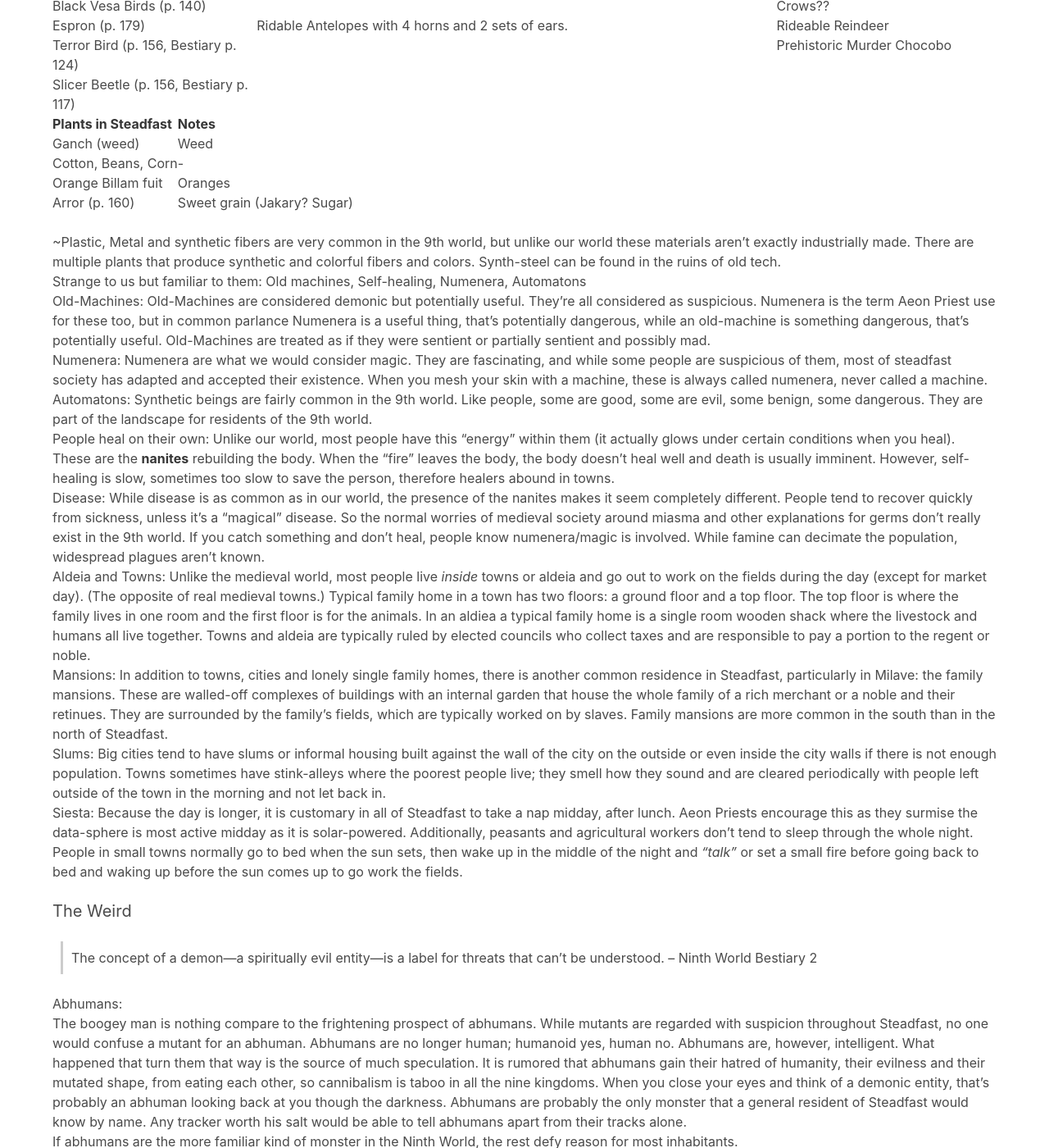
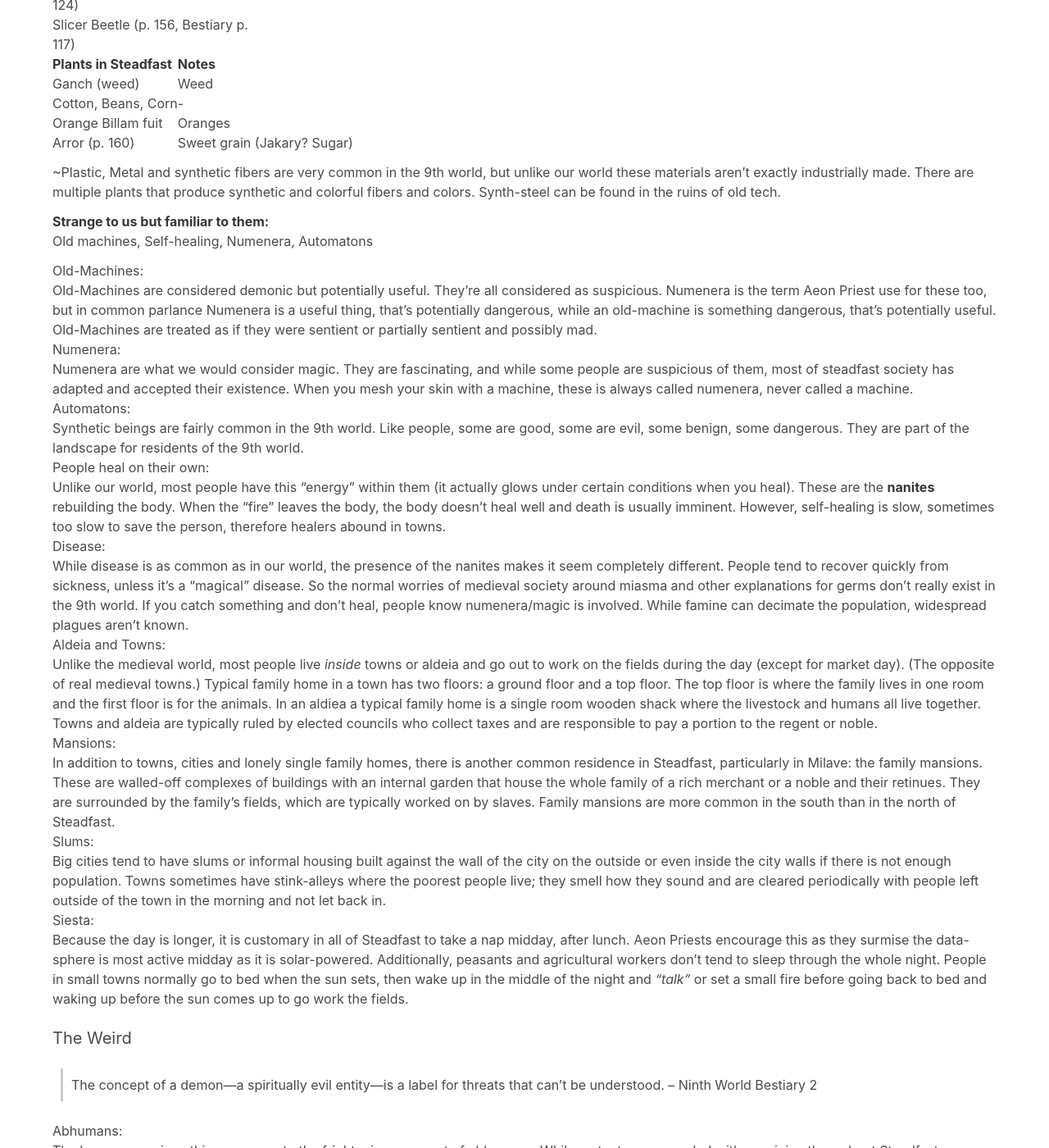
Before and after one commit to rebelwarrior/numenera, a Jekyll site: the page built from ninth_world.md, in a window 1280 px wide and 1400 px high, scrolled down 8709 px. Shown: the whole window at 82% size. Built offline with Jekyll 4.4.1, drawn with Linux system fonts in a browser that asks for light colours; nearby versions of some CDN libraries; some of the changed text lies outside the part shown.

Commit message:
adding margin top

```diff
--- a/_data/foci.csv
+++ b/_data/foci.csv
@@ -12,7 +12,7 @@
 Controls Beasts,You have an uncanny communication and connection with beasts and have a single beast companion. ,"How is this different from Abjures the Leviathan? Your control of beasts is through your humanity, your care, they help you because they want. As you progress, your bond with your beast companion gets deeper.  ","Nausicaä of the Valley of the Wind, or the movie BeastMaster",Ranger
 Controls Gravity,"You have control of gravity, eventually flight. ",,Like Jackrabbit and Lift-Off from Mask,-
 Crafts Illusions,You’re an artist with the ability to create Holographic Illusions.,,Mysterio (Spiderman),Wizard (Illusionist)
-Dances With Dark Matter*,You can create ribbons of a dark force that materializes at your command. This “dark matter” aids you in different ways.,,,Tiefling
+Dances With Dark Matter*,You can create ribbons of a darkness that materializes at your command. This “dark matter” aids you in different ways.,,,Tiefling
 Defends the Gate*,You specialize in defending areas. As you progress you may even learn to create a force field of your own. ,,,"Fighter, Paladin"
 Defends the Weak*,"Like a hero of legend, a paladin, you take up the cause to protect those who can’t defend themselves. ",,Any defender armored paladin. ,Paladin
 Descends From Nobility*,"You descend from the noble class. You know power, prestige and even leadership may run in your blood. ",,,-
--- a/_sass/sass/custom.scss
+++ b/_sass/sass/custom.scss
@@ -13,6 +13,7 @@
   display: block;
 }
 .add_left_margin {
+  //ml-6
   margin-left: 3.5rem;
 }
 blockquote {
--- a/ninth_world.md
+++ b/ninth_world.md
@@ -20,19 +20,17 @@
 
 > "Many places offer sanctuary in the Ninth World. That’s why so many people never travel far." – Ninth World Bestiary 2
 
-<br>
 ## The Nine Kingdoms
-{:.title.is-3}
+{:.title.is-3.mt-5}
 As befits a feudal society, __power in Steadfast is tied to land.__ Land controls the production of food and resources and thus money as well. However, all out war is rare in Steadfast. The Amber papacy actively works to avoid war; and the resources needed to wage all-out war, would leave any kingdom involved vulnerable to the rest. Skirmishes, where one group of warriors fight to reduce the forces of the other, are, however, common along the borders. Since only about 10% of the population are warriors, aristocrats or clergy, the vast majority of the population aren't too concerned with skirmishes as they rarely touches them. Far more worrisome to a normal steadfast resident are the wilds. Outside settlements and the fields attached to them, there are large areas of wilderness, where numenera, treasure and the truly weird can be found. Most residents live in fear of these areas and those that don't, are at the very least are weary of them.
 
 Listings of the Kingdoms include information that a person with knowledge of the land would have, or at least have and idea. Not everyone would have all the information, but the information isn't secret to the people of that Kingdom. However, someone who isn't from that land, or had not visited, would not know it.
 
-<br>
 ### The Feel of the Nine Kingdoms:
-{:.subtitle.is-3}
+{:.subtitle.is-3.mt-5}
 
 1) Navarene: (A Quasi-Medival Victorian England)
-{:.subtitle.is-5}
+{:.subtitle.is-5.mt-5}
 Exports: Wood, paper and food.
 Imports: Numenera (they're rare in Navarene)
 Known for: Rich wood merchants and red wood. Proper Nobles. A long-living and strict but fair queen.
@@ -42,9 +40,8 @@
 
 > "Rich like a Navarene merchant." old saying, meaning content, but usually used sarcastically to mean someone with no money and lots of troubles. Nobles, particularly Navarene nobles, who are constantly pestered by rich merchants into marrying into the noblesse, use it to mean someone who doesn't know their place in society.
 
-<br>
 2) Ghan: (Switzerland)
-{:.subtitle.is-5}
+{:.subtitle.is-5.mt-5}
 Exports: Aneen (bipedal camels) as pack-animals, Gallen hides (cattle hides), some Azure Steel, and Ships.
 Trades: Spices (clandestinely from the out-lands of the North) and Wool.
 Known for: Merchant fleet (sea trade), and free citizens.
@@ -54,9 +51,8 @@
 
 > "Half of Qi is the sky." – A common Draolis saying.
 
-<br>
 3) Draolis: (Magical Venice)
-{:.subtitle.is-5}
+{:.subtitle.is-5.mt-5}
 Imports: float-stones, foodstuff
 Exports: Cattle (Kordech shiul), luxury goods like Wind-riders gliders
 Trades: luxury goods, numenera, scholars
@@ -67,9 +63,8 @@
 
 > Ghan has the fleet, but Draolis owns the merchant ships. - Common Draolis Merchant saying.
 
-<br>
 4) Thaemor: (formerly Thaemoor, an unhistorical Moorish Kingdom)
-{:.subtitle.is-5}
+{:.subtitle.is-5.mt-5}
 Exports: Next to nothing. Some metals and few Numenera.
 Imports: Very little.
 Known for: A mad king who talks to himself. The melancholy kingdom. The city of needles, and the best swamp chicken stew in Steadfast.
@@ -77,9 +72,8 @@
 Secret: Thaemor, formerly Thaemoor, was a marsh that suddenly dried out _by raising itself_ about 300 years ago.
 Government: Unstable Tyranny with Gentry. Taxes are high.
 
-<br>
 5) Malevich: (Transylvania)
-{:.subtitle.is-5}
+{:.subtitle.is-5.mt-5}
 Exports: Numenara (which are found in the chasm) and strange oddities from Yerth.
 Imports: Foodstuff and anything else it can.
 Known for: Towns that closed to all outsiders, armored carriages, abhumans, bandits, tarrota, and the Voil chasm.
@@ -87,9 +81,8 @@
 Secret: Yerth has opened a portal to another dimension.
 Government: Ostensibly a Monarchy, but in reality it's more of a collection of independent vassal states.
 
-<br>
 6) Pytharon Emprire: (Russia, Parthian Empire)
-{:.subtitle.is-5}
+{:.subtitle.is-5.mt-5}
 Exports: Grains (wheat and corn), Marble, Alcohol
 Imports: Azure Steel, Spices, Wood, Paper
 Known for: Long winters and hardy people, the best stone-workers in Steadfast, and using abhuman (jarlers) as slaves.
@@ -97,9 +90,8 @@
 Secret: The Empire controls the single trade route to the lands beyond the Black Riage that isn't a mountain pass.
 Government: Monarchy (formerly empire with provinces and governors)
 
-<br>
 7) Milave: (Italy)
-{:.subtitle.is-5}
+{:.subtitle.is-5.mt-5}
 Exports: Ganch (weed), float-stones, assorted foodstuff and art.
 Known for: Extremes, the arts, Aian "city of merchants", and Family mansions.
 Landlocked, squeezed between the souther dessert, Ancuan and the Pytharon Empire, Milave is an unstable land. Milave is a rich beautiful and productive land with natural resources like float-stones that generate huge profits. Most of the people of Milave are farmers. Ostensibly ruled by a council, it is really a collection of highly independent city states, each with their own government. This is a land of extremes, there is no kingdom-wide police, no kingdom-wide unity and the cities run the gamut from the merchant-ruled Aian, where money is king, to the cosmopolitan Orrila. It is common for these city-states to sponsor artists as a way to give themselves pride and legitimacy, though beneath the surface of normalcy, the kingdom is on the verge of tearing itself apart as various factions eye each other and make the council ineffective.
@@ -111,9 +103,8 @@
 > How is Aian different from Qi?
 In Qi, a city of learning, a city of government, wealth in flaunted, put on display, sometimes in gaudy fashion. Even servants of rich people in Qi dress fashionably, the location of your house in the city is very important, the closer to the Amber Pope and his machine security the more safe and more expensive, as well who do you marry. In Aian, the city of merchants, having money to make big deals is considered most important. People dress well, but fashion is not as important. Unlike most of the South of Steadfast, people in Aian don't patronize high art, preferring more popular fare. Education is not important, negotiating and making money is. Your skills are considered important. The biggest display of wealth in Aian is needing and having your own security _force_, rather than just a few bodyguards. Because Aian doesn't have a center like Qi does, where you live in Aian is secondary to how big your place is. Aian is positively small (30K residents) compared to Qi (500k residents).
 
-<br>
 8) Ancuan: (Pirates and Ruins)
-{:.subtitle.is-5}
+{:.subtitle.is-5.mt-5}
 Exports: Yellow wool, Arron "sugar", salt and Numenera (from Red Fleet's explorations and ruins)
 Imports: Red Wood (for masts), Paper, Dynafel Cotton, Processed Metals
 Known for: Raster Riders, pirates, ruins, sea trade, and the red fleet
@@ -121,9 +112,8 @@
 Secret: There is a town with a hidden side, a hidden Rarrow.
 Government: Weak Monarchy.
 
-<br>
 9) Iscobal: (Fantasy France)
-{:.subtitle.is-5}
+{:.subtitle.is-5.mt-5}
 Exports: Dynafel Cotton, Orange Billiam fruit, pressed-flowers (for cooking),  Wild Game
 Imports: Numenera (especially those that have to do with dreams)
 Known for: Palace intrigue, arts, theater, wild game and beautiful nature.
@@ -131,9 +121,8 @@
 Secret: The old queen funded research in the Dreaming Reliquary in the city of Dynafel on how to make dreams a reality.
 Government: Monarchy with Gentry.
 
-<br>
 Borders:
-{:.subtitle.is-5}
+{:.subtitle.is-5.mt-5}
 1. Matheunis: the Cold Desert, the South
 What people know: An inhospitable frozen desert that ends in an impassible barrier of ice.
 2. Cloudcrystal Skyfields
@@ -141,14 +130,13 @@
 
 
 ### Languages:
-{:.subtitle.is-3}
+{:.subtitle.is-3.mt-5}
 True-lang, or true language, or the language of truth, is the common tongue in the Steadfast. The Amber Papacy teaches it for free throughout Steadfast with its missionaries and monasteries. It has a simple syllabary and it's written phonetically (unlike it's ancient form). The written-form has been simplified for easy teaching, and it takes about a year to learn if you already speak it. The Amber Bible is written in an ancient version of this language which is significantly harder to read and write. Contracts and books are still written in this ancient version of the language. The ability to read simple true-lang is over 90% of the population in cities, writing slightly less so, and only a select few can read or write the ancient form.
 
 Shin-talk, is older than true-lang. It's a merchant talk, it has few words and some hand signals are involved. Almost everybody knows how to count in shin-talk, and children play a game similar to rock-paper-scissor all over, in shin-talk. Shin-talk has no written-form.
 
-<br>
 ### Economy and Coins:
-{:.subtitle.is-3}
+{:.subtitle.is-3.mt-5}
 
 #### Coins (_Shins_)
 {:.subtitle.is-4}
@@ -160,8 +148,8 @@
 
 > "Shine" means good in Steadfast.
 
-<br>
 _Typical salaries for guards and mercenaries:_
+{:.mt-5}
 
 Job | Shins
 --- | ---
@@ -188,19 +178,18 @@
 1 large blue-rat cooked with bread | 1/2 shin
 Full meal with small bottle of Wine | 1 shin
 
-<br>
 > "Mineral rarity is not an issue in the Ninth World, so gems and jewels are not intrinsically valuable." – Numenara Discovery (p. 93)
+{:.mt-5}
 
-<br>
 #### Guilds
-{:.subtitle.is-4}
+{:.subtitle.is-4.mt-6}
 Guilds control the trades in pretty much all cities in Steadfast. There is an "adventuring" guild in some cities as well that will keep track of requests and runs a small barracks for 10% of the take from their posted missions. In some cities, Guilds are quite powerful politically and rival rich merchants in power, in other they're much weaker. Guilds are local and while there is some communication between them (particularly in the North of Steadfast) their strength and organization varies from city to city. Guilds do not regulate healers, scribes or wrights.
 
 To start in a guild you become an __apprentice__ to a master who teaches you (and uses you as essentially slave labor) then you get the rank of __journeyman__ (or journey-woman) which lets you work for anyone anywhere the guild is recognized and then after some years and producing an approved 'masterpiece' (and a donation to the guild) you move to the rank of __master__ and can have apprentices of your own.
 
-Known guilds: Shipbuilders, Wainwrights (wheel and carriage makers), Cobblers (shoe makers), Coopers (barrel makers), Traders, Carpenters, Masons, Tailors, Smiths, Jewelers, Bricklayers, Borderer (embroider), Soap-makers, Tanners, Bakers, Saddle-makers, Butchers, Mercers (General Traders, a rather risky trade), Upholsters, Thatchers (roof makers), and Cheese makers.
+Known guilds: _Shipbuilders, Wainwrights (wheel and carriage makers), Cobblers (shoe makers), Coopers (barrel makers), Traders, Carpenters, Masons, Tailors, Smiths, Jewelers, Bricklayers, Borderer (embroider), Soap-makers, Tanners, Bakers, Saddle-makers, Butchers, Mercers (General Traders, a rather risky trade), Upholsters, Thatchers (roof makers), and Cheese makers._
 
-Guilds that don't exist: Chandlers (candle makers, because there are numenera that produce light rather commonly), Farriers (horse shoe makers, there are no horses), Money-changers (shins don't need to be changed), Cutlers (Knife maker and sharpener, exist but aren't part of a guild.)
+Guilds that don't exist: _Chandlers (candle makers, because there are numenera that produce light rather commonly), Farriers (horse shoe makers, there are no horses), Money-changers (shins don't need to be changed), Cutlers (Knife maker and sharpener, exist but aren't part of a guild.)_
 
 Healers (a.k.a. Chiurgeons):
 Healers are bio-mechanical experts. They're a cross of a Herbal medicine (focused on the proper plants and herbs to eat), a mechanic and a cybernetic doctor. They know how to activate the nanites for healing and how to set and fix bones. Healers have ranks and specialties, but they don't seem to be regulated by a normal guild.
@@ -214,56 +203,47 @@
 Scriveners (Scribes):
 Scriveners are controlled exclusively by the Aeon priests.
 
-<br>
 #### Inns and places to sleep.
-{:.subtitle.is-4}
+{:.subtitle.is-4.mt-5}
 There are two types of places to stay in a town: Ale-houses and Inns. Inns are nice places to stay with separate rooms and even occasionally servants, they are reserved for rich merchants, government officials, and aristocrats. Inns don't have a kitchen for guests and don't serve food. Ale-houses are sort of the opposite, they serve food, but mostly alcohol, and have a place for drunks or poor travelers to "crash" upstairs. They don't usually have beds, and you sort of have to watch your belongings while you sleep. Adventuring guilds have similar places to "crash" but they _do_ hold possessions for members so you don't have to worry about them walking away while you sleep. People in towns commonly rent rooms (and provide board) to journeymen and women who travel for a season, but those usually require a letter of presentation.
 
-<br>
 ### Society and Culture
-{:.subtitle.is-3}
+{:.subtitle.is-3.mt-5}
 
 #### Games
-{:.subtitle.is-4}
+{:.subtitle.is-4.mt-4}
 The game of "ball" is played throughout Steadfast. It is like soccer except it's played by small and large groups alike (up to 300-500 people) and fighting, tripping, and pushing opponents seem to be "permitted" in most versions. Trades typically play against each other in teams.
 
 In Malevich, they play a card "game" called tarrota; and it's said those with the glimmer can predict the future with them. A simplified version of the game is played throughout Steadfast as well.
 
 Four Dimensions is a game that's a mix of mahjong, chess and go, played with magnetic tiles and metal figurines. Each tile is held like in mahjong, secret to each player then played as a tile on the board with or without a figurine on top. The tiles being magnetic they can be placed vertical to the game board and can end up forming a cube with two sides open. On your turn you either place a tile or move one of your figurines among the already placed tiles. The game is viscerally hard and a board with pieces is essentially an artifact. Most people play the simplified version with non-magnetic tiles in only one dimension.
 
-<br>
 #### Working the fields
-{:.subtitle.is-4}
+{:.subtitle.is-4.mt-4}
 While some kingdoms (notably Navarene) have the occasional independent single houses in the country side, most aldeia and towns live together in an enclosed or fenced area, and travel and work their fields during the day. Because of this, cities and town have high population density. Shepherds, who travel with their flocks and therefore live outside, are in danger most of their lives. Steadfast is considerably more dangerous than medieval Europe was, and especially so at night.
 
-<br>
 #### Clothing
-{:.subtitle.is-4}
+{:.subtitle.is-4.mt-4}
 Expensive colors: Indigo, Gold-thread (not cause gold is rare, but because threading it is time consuming) and brilliant green. Colors that are common: dull yellow (from wool), brown, white, and dull green. All other colors including black, pink (quite in fashion in some places) and purple are somewhere in the middle. Colors that would have been expensive or impossible in the middle ages: like cyan, and magenta, can be found in strange plants or rubbed off old machines. For example, purple can be distilled from some mushrooms that grow underground.
 
-<br>
 #### Food
-{:.subtitle.is-4}
+{:.subtitle.is-4.mt-4}
 Food in Steadfast is a decidedly local affair, though there are some staples consumed widely. Cheese and bread are common throughout steadfast and blue-rat on a pike is a favorite festival food all around, especially the ones with a crispy tail.
 
-<br>
 #### Music
-{:.subtitle.is-4}
+{:.subtitle.is-4.mt-4}
 Music in Steadfast sounds unlike medieval music. The abundance of metals and numeneara that record sound and play it back or beat a rhythm has lead to a music that is both familiar to us with strong emphasis on voice and melody and strange with instruments known only to the Ninth World.
 
-<br>
 #### Science
-{:.subtitle.is-4}
+{:.subtitle.is-4.mt-4}
 Science is way more advanced in Steadfast than it ever was in the medieval world. Due to the existence of numenera and tools that make it easier to explore the world, many things are known in Steadfast. However, this doesn't mean the knowledge is widespread. So while at Qi University germ theory is understood and even the difference between bacteria and viruses common-place there, this might not be the case in a remote Malevich town, where evil-spirits are to blame for disease. The one exception is the heliocentric theory of the universe, as ornery are found in so many places in Steadfast, pretty much everyone knows the world is round, circles around the Sun and the moon (when it's there) around the Earth.
 
-<br>
 #### Trade Routes
-{:.subtitle.is-4}
+{:.subtitle.is-4.mt-4}
 The fastest and safest trade is via rivers, so the biggest towns and cities lie close to rivers, especially deep navigable rivers. Mercers (traders) maintain trade routes between all the kingdom and major cities in Steadfast and some even beyond. Because travel is expensive and dangerous, this trade takes place in organized caravans, that hire protection for the trip. Unless it's a day trip, traders do not set out on their own.
 
-<br>
 ### The 'Weird' and Normalcy:
-{:.subtitle.is-3}
+{:.subtitle.is-3.mt-5}
 
 > "If everything is weird, nothing is weird: It's normal."
 
@@ -302,11 +282,12 @@
 Orange Billam fuit | Oranges
 Arror (p. 160) | Sweet grain (Jakary? Sugar)
 
-<br>
 ~Plastic, Metal and synthetic fibers are very common in the 9th world, but unlike our world these materials aren't exactly industrially made. There are multiple plants that produce synthetic and colorful fibers and colors. Synth-steel can be found in the ruins of old tech.
+{:.mt-3}
 
-Strange to us but familiar to them:
+__Strange to us but familiar to them:__
 Old machines, Self-healing, Numenera, Automatons
+{:.mt-3.mb-3}
 
 Old-Machines:
 Old-Machines are considered demonic but potentially useful. They're all considered as suspicious. Numenera is the term Aeon Priest use for these too, but in common parlance Numenera is a useful thing, that's potentially dangerous, while an old-machine is something dangerous, that's potentially useful. Old-Machines are treated as if they were sentient or partially sentient and possibly mad.
@@ -335,9 +316,8 @@
 Siesta:
 Because the day is longer, it is customary in all of Steadfast to take a nap midday, after lunch. Aeon Priests encourage this as they surmise the data-sphere is most active midday as it is solar-powered. Additionally, peasants and agricultural workers don't tend to sleep through the whole night. People in small towns normally go to bed when the sun sets, then wake up in the middle of the night and _"talk"_ or set a small fire before going back to bed and waking up before the sun comes up to go work the fields.
 
-<br>
 ##### The Weird
-{:.subtitle.is-5}
+{:.subtitle.is-5.mt-5}
 
 > The concept of a demon—a spiritually evil entity—is a label for threats that can’t be understood. – Ninth World Bestiary 2
 
@@ -347,24 +327,23 @@
 If abhumans are the more familiar kind of monster in the Ninth World, the rest defy reason for most inhabitants.
 
 _Abhumans (p. 13) can be used sort of like goblinoids in a fantasy setting. They are intelligent, use tactics, and tend to attack in groups._
-<br><br>
+{:.mt-4.mb-3}
 
 Fantasy monster | Abhuman | notes
 --- | --- | ---
-Lizard-folk | Chirog, page 229 | Red Lizard-folk
-Orcs? | Margr, page 240 | Goat-faced Humanoids
- Vulture birds (dark crystal) | Murden, page 243 | "Mud-birds" Bird-faced Humanoids
- - | Sathosh, page 251 | Single-Tentacle-Faced Humanoids
-Toad-creatures Koatoah? | Yovok, page 261 | Toad-face Humanoids
+Lizard-folk | Chirog, _p. 229_ | Red Lizard-folk
+Orcs? | Margr, _p. 240_ | Goat-faced Humanoids
+ Vulture birds (dark crystal) | Murden, _p. 243_ | "Mud-birds" Bird-faced Humanoids
+ - | Sathosh, _p. 251_ | Single-Tentacle-Faced Humanoids
+Toad-creatures Koatoah? | Yovok, _p. 261_ | Toad-face Humanoids
  Beastmen | Grush |
- Goblins | Killist (Besiary p. 72) | Poison using small Humanoids
+ Goblins | Killist (Bestiary _p. 72_) | Poison using small Humanoids
  - | Raheunum | Underground Humanoids
  - | Rorathik | Blue Predator Assasins
  Dustmen/Ghoul | Syzygy Ghoul | Collect and Eat the dead
 
-<br>
 #### Ways into Numenera
-{:.subtitle.is-4}
+{:.subtitle.is-4.mt-5}
 In Numenera Discovery the present four ways of using the Ninth World:
 1. Post-Apocalyptic Setting
 2. Quasi-Medieval Fantasy Setting
@@ -373,11 +352,11 @@
 
 This work stresses the Quasi-Medieval Fantasy Setting and the "discovery" portion of a Hopeful New World setting, it downplays the post-apocalyptic flavor leaving that for areas beyond Steadfast and preserves the horror for the weird in-betweens the normalcy of Steadfast, were it can truly frighten.
 
-<br>
 References:
-{:.subtitle.is-5}
-https://listverse.com/2019/05/10/10-misconceptions-about-medieval-town-life/
-https://www.thoughtco.com/medieval-guilds-4147821
-https://en.wikipedia.org/wiki/Za_  (guilds)
-https://www.sciencealert.com/humans-used-to-sleep-in-two-shifts-maybe-we-should-again
-https://www.bbc.com/news/magazine-16964783
+{:.subtitle.is-5.mt-5}
+[https://listverse.com/2019/05/10/10-misconceptions-about-medieval-town-life/](https://listverse.com/2019/05/10/10-misconceptions-about-medieval-town-life/)
+[https://www.thoughtco.com/medieval-guilds-4147821](https://www.thoughtco.com/medieval-guilds-4147821)
+[https://en.wikipedia.org/wiki/Za_(guilds)](https://en.wikipedia.org/wiki/Za_(guilds))
+[https://www.sciencealert.com/humans-used-to-sleep-in-two-shifts-maybe-we-should-again](https://www.sciencealert.com/humans-used-to-sleep-in-two-shifts-maybe-we-should-again)
+[https://www.bbc.com/news/magazine-16964783](https://www.bbc.com/news/magazine-16964783)
+Rise of Rome Great Courses
```
Also changed, not shown: other parts of ninth_world.md (+3 -1 lines), README.md.
